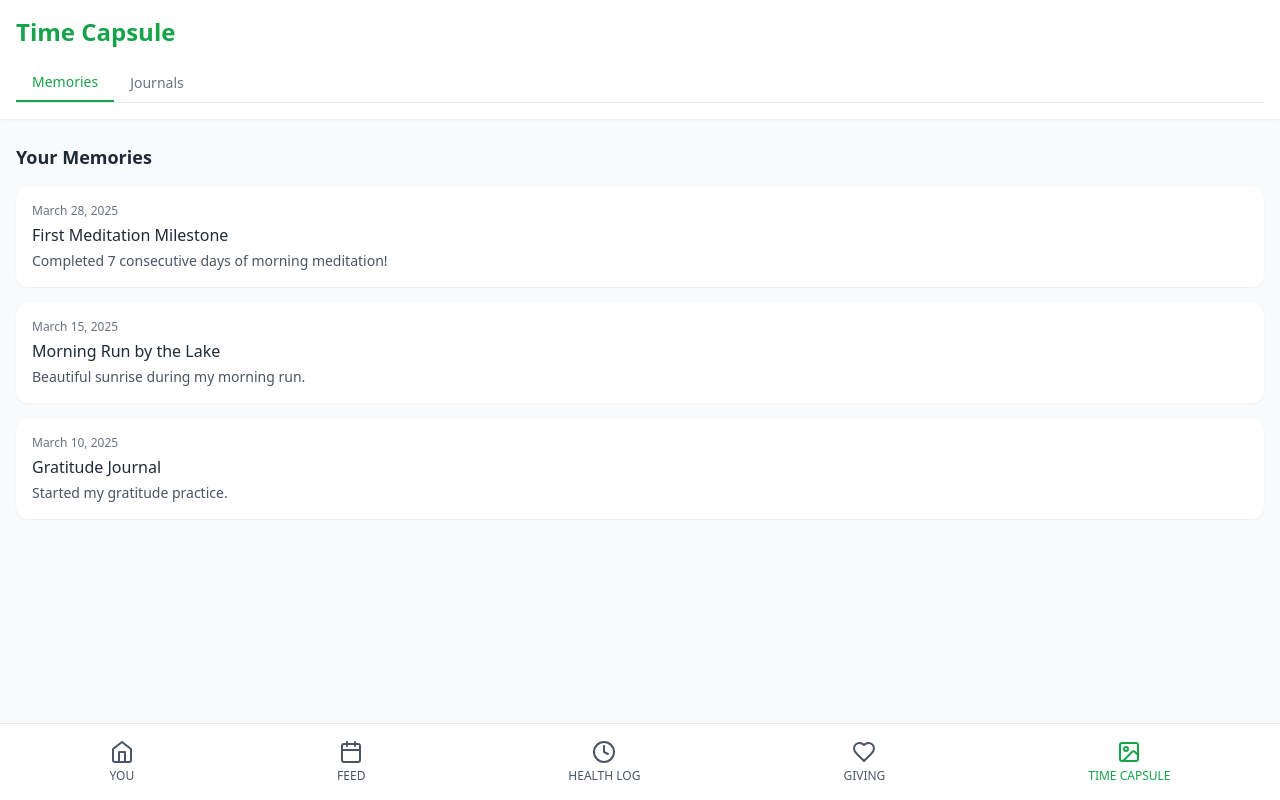
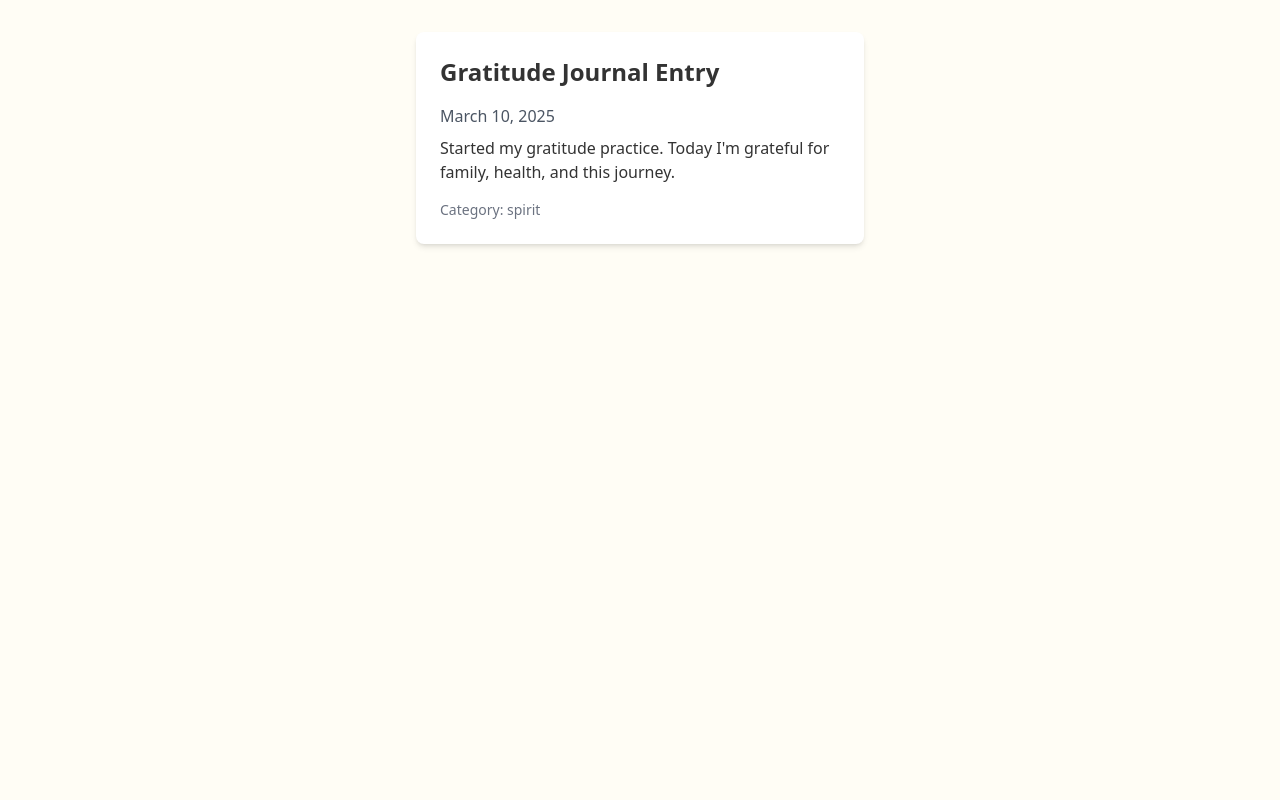
Before and after one commit to TheSamanthaWilliams/you-wellness-app, a Next.js app: page /time-capsule in a window 1280 px wide. Built offline with nearby package versions, Linux system fonts and the light colour scheme.

Commit message:
Update page.js

```diff
--- a/app/time-capsule/page.js
+++ b/app/time-capsule/page.js
@@ -1,95 +1,36 @@
+// app/time-capsule/page.js
 "use client";
 
-import React, { useState } from 'react';
-import BottomNav from '../components/BottomNav';
+import React from 'react';
+import { useState } from 'react';
 
-export default function TimeCapsule() {
-  const [activeTab, setActiveTab] = useState('memories');
+export default function TimeCapsulePage() {
+  // Define the gratitude entry properly as a JavaScript object
+  const gratitudeEntry = {
+    id: 3,
+    date: 'March 10, 2025',
+    title: 'Gratitude Journal Entry',
+    description: 'Started my gratitude practice. Today I\'m grateful for family, health, and this journey.',
+    image: null,
+    category: 'spirit'
+  };
 
-  // Simple memory entries without complex syntax
-  const memoryEntries = [
-    {
-      id: 1,
-      date: "March 28, 2025",
-      title: "First Meditation Milestone",
-      description: "Completed 7 consecutive days of morning meditation!",
-      category: "mind"
-    },
-    {
-      id: 2,
-      date: "March 15, 2025",
-      title: "Morning Run by the Lake",
-      description: "Beautiful sunrise during my morning run.",
-      category: "body"
-    },
-    {
-      id: 3,
-      date: "March 10, 2025",
-      title: "Gratitude Journal",
-      description: "Started my gratitude practice.",
-      category: "spirit"
-    }
-  ];
-
+  // Use the entry in your component
   return (
-    <div className="min-h-screen bg-gray-50 pb-20">
-      <header className="bg-white shadow-sm">
-        <div className="container mx-auto px-4 py-4">
-          <h1 className="text-2xl font-bold text-green-600">Time Capsule</h1>
-
-          <div className="flex border-b border-gray-200 mt-4">
-            <button
-              className={`py-2 px-4 font-medium text-sm ${
-                activeTab === 'memories'
-                  ? 'border-b-2 border-green-600 text-green-600'
-                  : 'text-gray-500'
-              }`}
-              onClick={() => setActiveTab('memories')}
-            >
-              Memories
-            </button>
-            <button
-              className={`py-2 px-4 font-medium text-sm ${
-                activeTab === 'journals'
-                  ? 'border-b-2 border-green-600 text-green-600'
-                  : 'text-gray-500'
-              }`}
-              onClick={() => setActiveTab('journals')}
-            >
-              Journals
-            </button>
-          </div>
-        </div>
-      </header>
-
-      <main className="container mx-auto px-4 py-6">
-        {activeTab === 'memories' && (
-          <div>
-            <h2 className="text-lg font-semibold text-gray-800 mb-4">Your Memories</h2>
-
-            <div className="space-y-4">
-              {memoryEntries.map((memory) => (
-                <div key={memory.id} className="bg-white rounded-xl shadow-sm p-4">
-                  <div className="text-xs text-gray-500 mb-1">{memory.date}</div>
-                  <h3 className="font-medium text-gray-800 mb-1">{memory.title}</h3>
-                  <p className="text-sm text-gray-600">{memory.description}</p>
-                </div>
-              ))}
-            </div>
-          </div>
-        )}
-
-        {activeTab === 'journals' && (
-          <div className="text-center py-12">
-            <h3 className="text-lg font-medium text-gray-800 mb-2">Journal Coming Soon</h3>
-            <p className="text-gray-500 max-w-xs mx-auto">
-              We are still building this feature. Check back soon!
-            </p>
-          </div>
-        )}
-      </main>
-
-      <BottomNav />
+    <div className="max-w-md mx-auto my-8 p-6 bg-white rounded-lg shadow-md">
+      <h1 className="text-2xl font-bold mb-4">{gratitudeEntry.title}</h1>
+      <p className="text-gray-600 mb-2">{gratitudeEntry.date}</p>
+      <p className="mb-4">{gratitudeEntry.description}</p>
+      {gratitudeEntry.image && (
+        <img
+          src={gratitudeEntry.image}
+          alt="Journal entry image"
+          className="w-full rounded-md mb-4"
+        />
+      )}
+      <div className="text-sm text-gray-500">
+        Category: {gratitudeEntry.category}
+      </div>
     </div>
   );
 }
```
